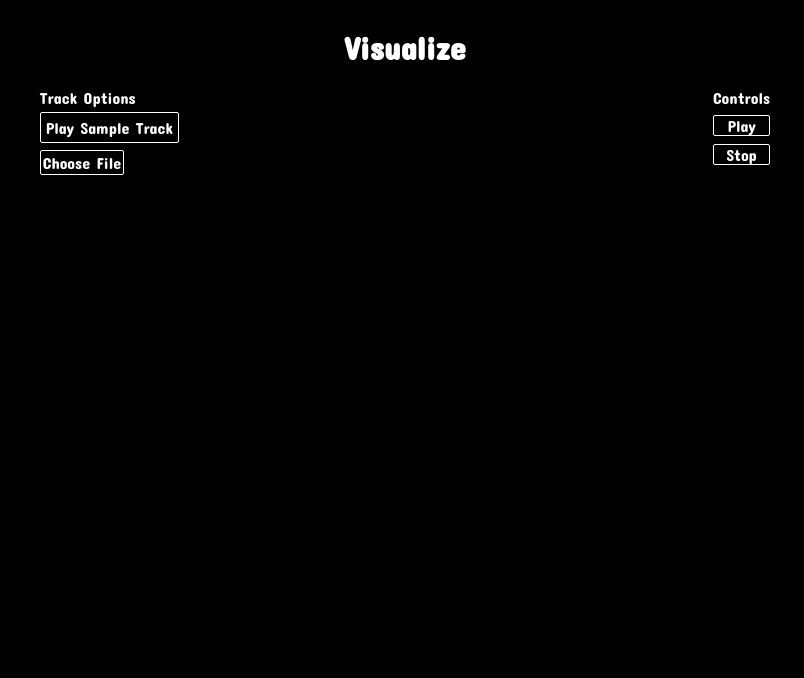
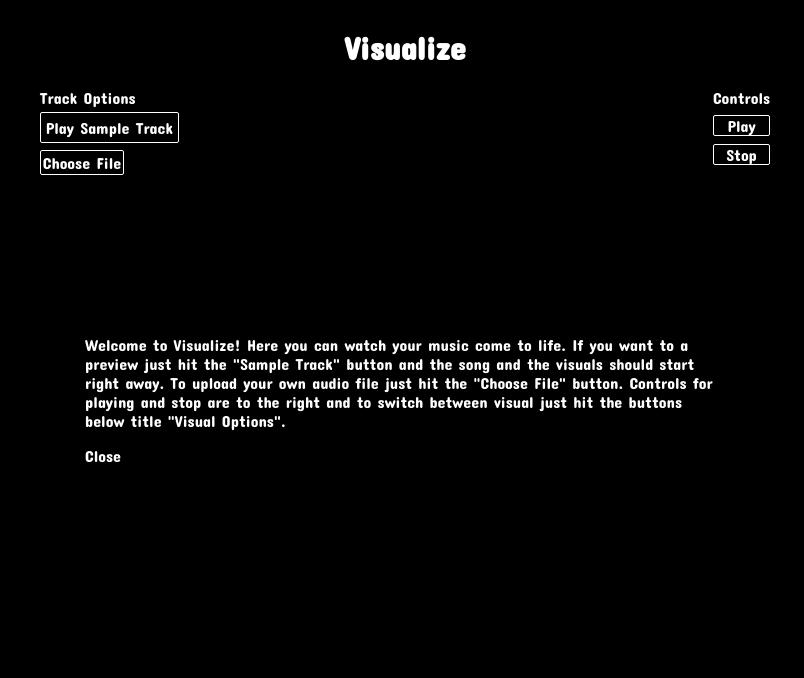
Before and after one commit to guticode04/Visualize, a plain HTML site: page index.html in a window 1280 px wide. Shown: the top 678 px of the page, without its empty margins (235-1039 px from the left). Drawn offline with Linux system fonts and the light colour scheme.

Commit message:
Add modal content to html and add minor styling for modal

```diff
--- a/dist/assets/style/visualize.css
+++ b/dist/assets/style/visualize.css
@@ -82,6 +82,14 @@ i:hover {
 
 input[type="file"] {
    display: none;
+}
+
+.modal {
+   z-index: 1;
+   position: absolute;
+   top: 50%;
+   left: 50%;
+   transform: translate(-50%, -50%);
 }
 
 .options-controls {
--- a/index.html
+++ b/index.html
@@ -18,6 +18,18 @@
    <script src="https://kit.fontawesome.com/c661c20165.js" crossorigin="anonymous"></script>
 </head>
 <body>
+   <div id="intro" class="modal">
+      <div class="modal-content">
+         <p class="description">
+            Welcome to Visualize! Here you can watch your music come to life.
+            If you want to a preview just hit the "Sample Track" button and the song
+            and the visuals should start right away. To upload your own audio file
+            just hit the "Choose File" button. Controls for playing and stop are to the
+            right and to switch between visual just hit the buttons below title "Visual Options".
+         </p>
+      </div>
+      <p class="close-modal">Close</p>
+   </div>
    <div class="left-sidebar">
       <header class="header">
          <h1>Visualize</h1>
```
